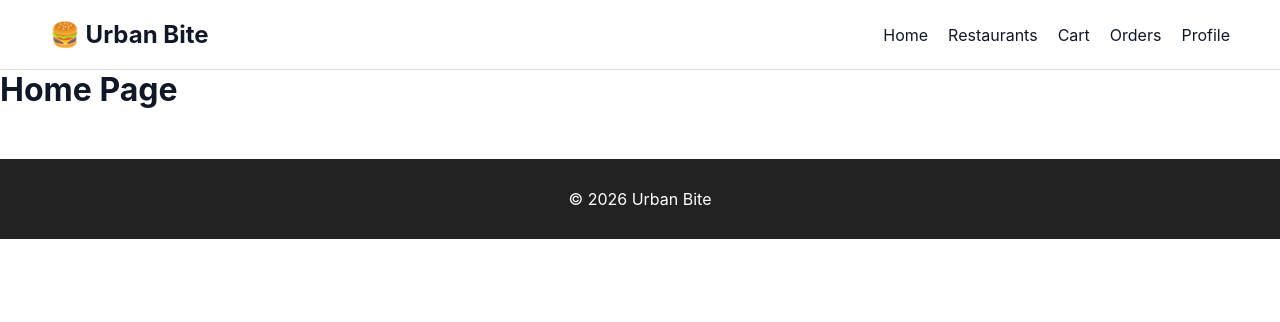
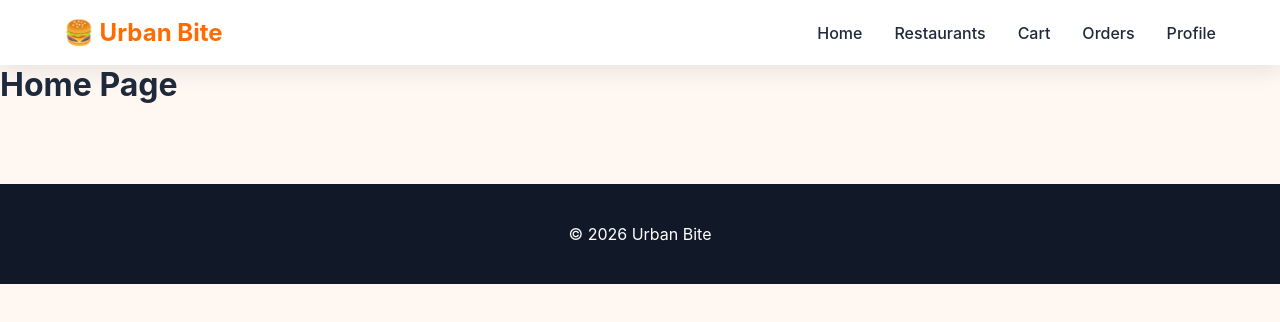
Before and after one commit to josephamuasi001/urban-bites, a React (Vite) app in the folder frontend/: page / in a window 1280 px wide. Shown: the top 322 px of the page. Built offline with nearby package versions, Linux system fonts and the light colour scheme.

Commit message:
Setup frontend layout, routing and global styling

```diff
--- a/frontend/src/components/Footer.jsx
+++ b/frontend/src/components/Footer.jsx
@@ -1,15 +1,13 @@
 function Footer() {
   return (
-    <footer
-      style={{
-        textAlign: "center",
-        padding: "30px",
-        marginTop: "50px",
-        background: "#222",
-        color: "#fff",
-      }}
-    >
-      © 2026 Urban Bite
+    <footer className="footer">
+
+      <div className="container">
+
+        <p>© 2026 Urban Bite</p>
+
+      </div>
+
     </footer>
   );
 }
--- a/frontend/src/components/Navbar.jsx
+++ b/frontend/src/components/Navbar.jsx
@@ -2,33 +2,30 @@ import { Link } from "react-router-dom";
 
 function Navbar() {
   return (
-    <nav
-      style={{
-        display: "flex",
-        justifyContent: "space-between",
-        alignItems: "center",
-        padding: "20px 50px",
-        borderBottom: "1px solid #ddd",
-      }}
-    >
-      <h2>🍔 Urban Bite</h2>
+    <nav className="navbar">
 
-      <div
-        style={{
-          display: "flex",
-          gap: "20px",
-        }}
-      >
-        <Link to="/">Home</Link>
+      <div className="container navbar-container">
 
-        <Link to="/restaurants">Restaurants</Link>
+        <div className="logo">
+          🍔 Urban Bite
+        </div>
 
-        <Link to="/cart">Cart</Link>
+        <div className="nav-links">
 
-        <Link to="/orders">Orders</Link>
+          <Link to="/">Home</Link>
 
-        <Link to="/profile">Profile</Link>
+          <Link to="/restaurants">Restaurants</Link>
+
+          <Link to="/cart">Cart</Link>
+
+          <Link to="/orders">Orders</Link>
+
+          <Link to="/profile">Profile</Link>
+
+        </div>
+
       </div>
+
     </nav>
   );
 }
--- /dev/null
+++ b/frontend/src/styles/footer.css
@@ -0,0 +1,12 @@
+.footer{
+
+    margin-top:80px;
+
+    background:#111827;
+
+    color:white;
+
+    text-align:center;
+
+    padding:40px;
+}
--- /dev/null
+++ b/frontend/src/styles/globals.css
@@ -0,0 +1,46 @@
+*{
+    margin:0;
+    padding:0;
+    box-sizing:border-box;
+}
+
+body{
+
+    font-family:
+    Inter,
+    sans-serif;
+
+    background:var(--background);
+
+    color:var(--text);
+}
+
+a{
+
+    text-decoration:none;
+
+    color:inherit;
+}
+
+button{
+
+    cursor:pointer;
+
+    font-family:inherit;
+}
+
+img{
+
+    max-width:100%;
+
+    display:block;
+}
+
+.container{
+
+    width:90%;
+
+    max-width:1280px;
+
+    margin:auto;
+}
--- /dev/null
+++ b/frontend/src/styles/navbar.css
@@ -0,0 +1,45 @@
+.navbar{
+
+    background:white;
+
+    box-shadow:var(--shadow);
+
+    padding:18px 0;
+}
+
+.navbar-container{
+
+    display:flex;
+
+    justify-content:space-between;
+
+    align-items:center;
+}
+
+.logo{
+
+    font-size:1.5rem;
+
+    font-weight:700;
+
+    color:var(--primary);
+}
+
+.nav-links{
+
+    display:flex;
+
+    gap:32px;
+
+    font-weight:500;
+}
+
+.nav-links a{
+
+    transition:.3s;
+}
+
+.nav-links a:hover{
+
+    color:var(--primary);
+}
--- /dev/null
+++ b/frontend/src/styles/variables.css
@@ -0,0 +1,41 @@
+:root{
+
+    /* Primary */
+
+    --primary:#FF6B00;
+    --primary-light:#FF8A33;
+    --primary-dark:#E65F00;
+
+    /* Background */
+
+    --background:#FFF8F2;
+    --surface:#FFFFFF;
+
+    /* Text */
+
+    --text:#1E293B;
+    --text-light:#64748B;
+
+    /* Border */
+
+    --border:#E2E8F0;
+
+    /* Success */
+
+    --success:#22C55E;
+
+    /* Danger */
+
+    --danger:#EF4444;
+
+    /* Radius */
+
+    --radius-sm:8px;
+    --radius-md:14px;
+    --radius-lg:20px;
+
+    /* Shadow */
+
+    --shadow:0 8px 20px rgba(0,0,0,.08);
+
+}
```
Also changed, not shown: frontend/src/main.jsx (+9 -0 lines), frontend/src/styles/buttons.css (added), frontend/src/styles/cards.css (added), frontend/src/styles/homepage.css (added).
